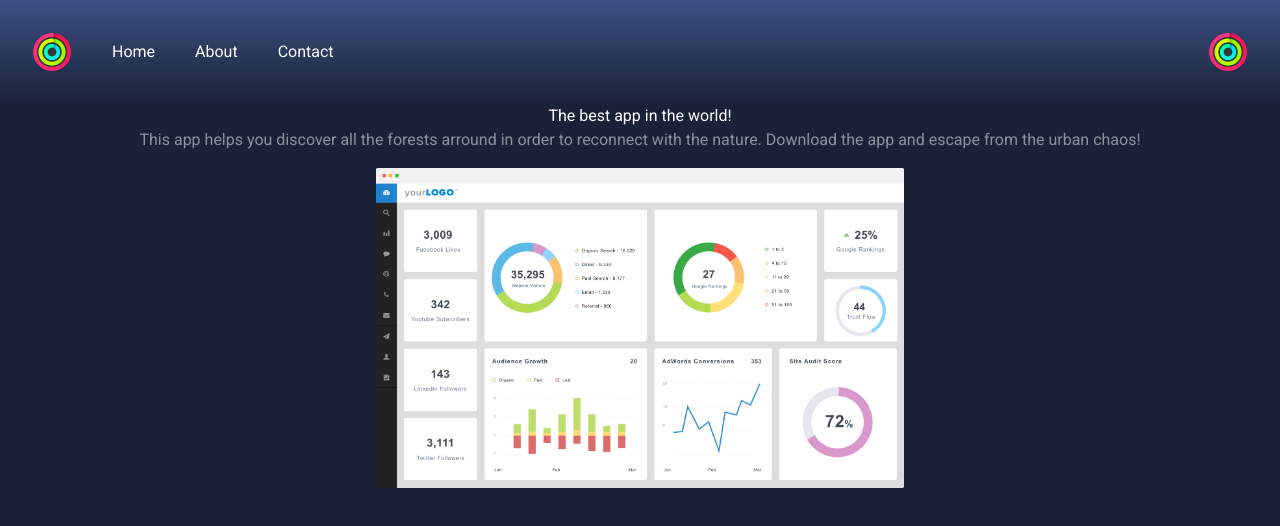
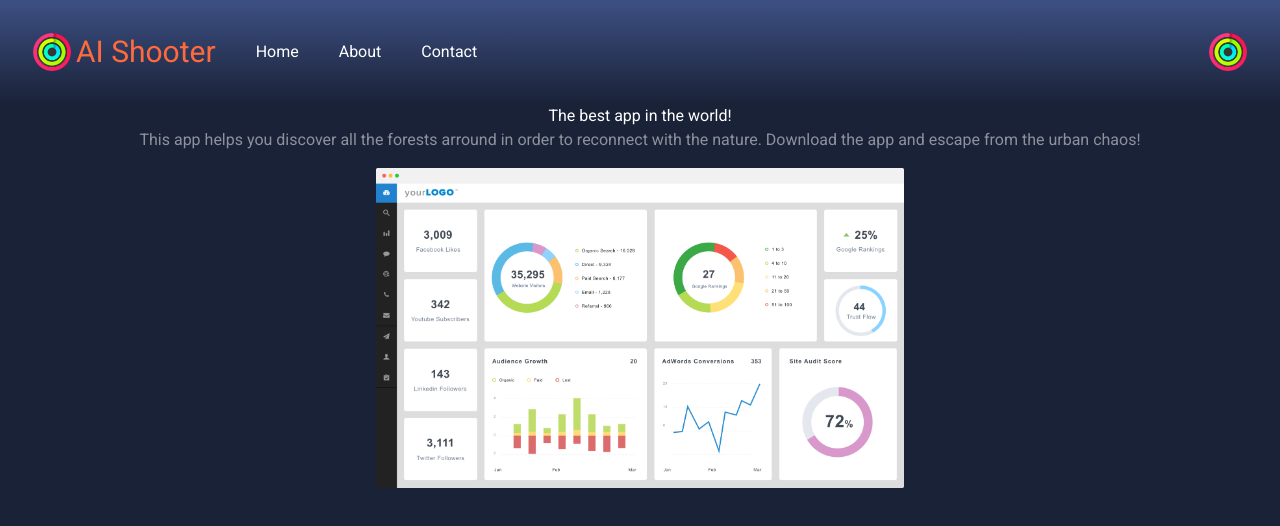
Before and after one commit to TimPrevot/AI-Feeling-Shooter, a Vue app in the folder client/: page / in a window 1280 px wide. Shown: the top 526 px of the page. Built offline with nearby package versions, Linux system fonts and the light colour scheme.

Commit message:
navbar logo update

```diff
--- a/client/src/components/Navbar.vue
+++ b/client/src/components/Navbar.vue
@@ -6,7 +6,10 @@
 			class="flex flex-1 bg-gradient-to-b from-primary-300 to-primary-100 p-8"
 		>
 			<div class="flex flex-1 gap-10 justify-start items-center">
-				<img class="w-10" src="../assets/logo.png" alt="" />
+				<div class="flex gap-1 items-center">
+					<img class="w-10" src="../assets/logo.png" alt="" />
+					<p class="text-3xl text-accent">AI Shooter</p>
+				</div>
 				<a href="/"> Home</a>
 				<a href="/about">About</a>
 				<a href="/contact">Contact</a>
```
